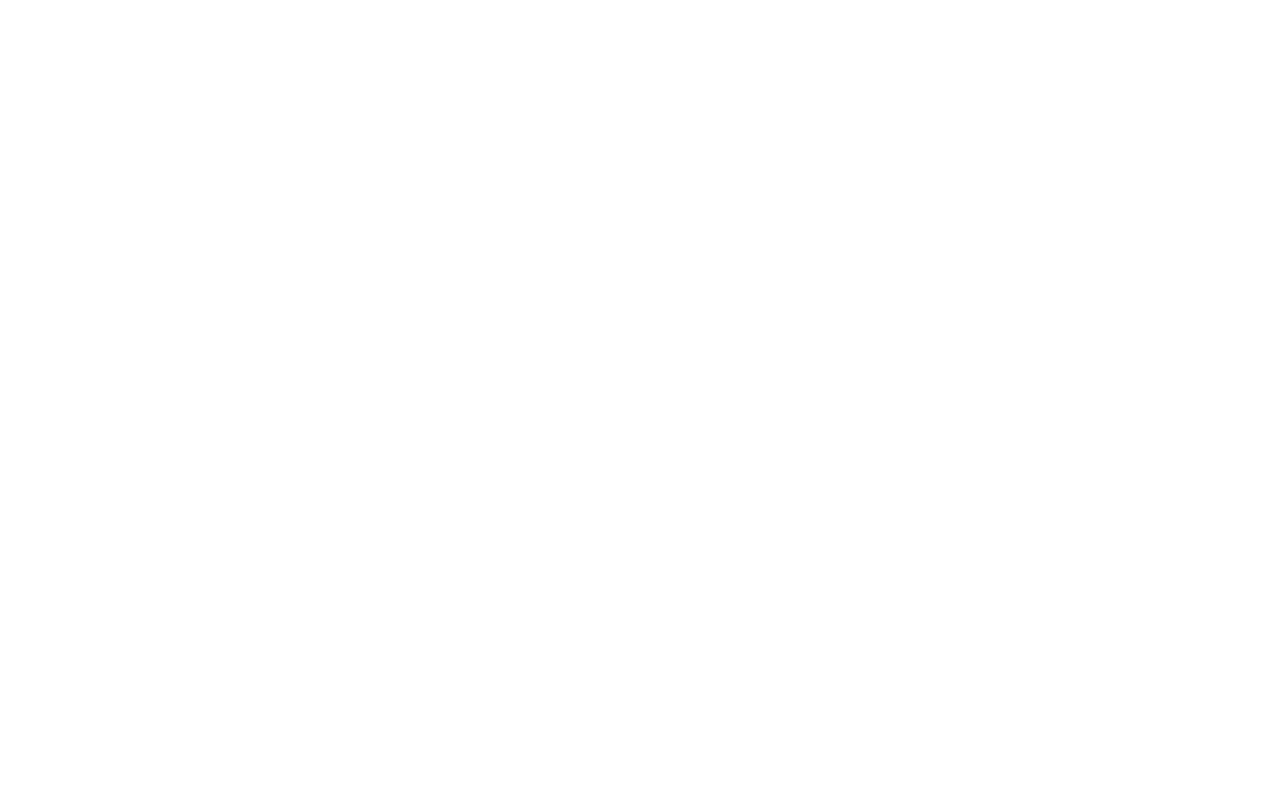
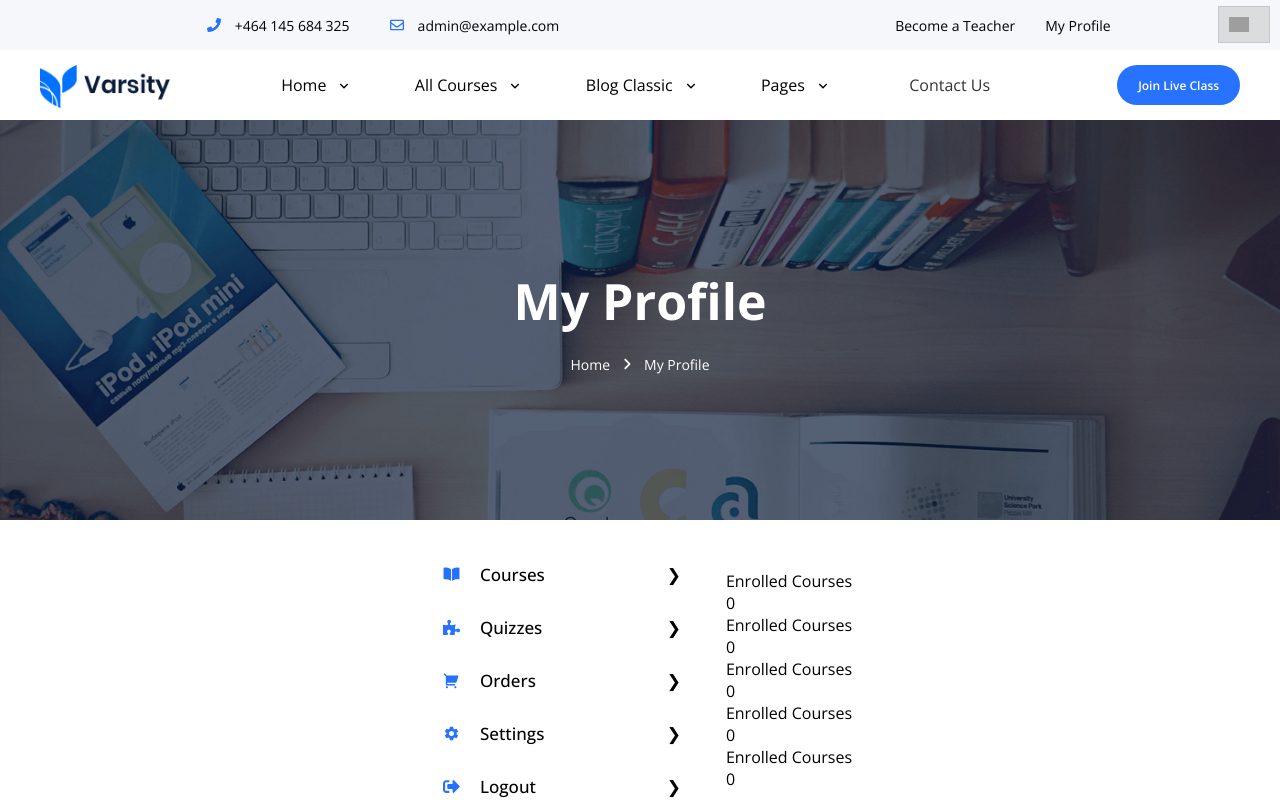
Before and after one commit to mlalayev/FinalProjectEVOCoding, a React (Vite) app: page /myprofile in a window 1280 px wide. Before the commit this address had no page. Shown: the top 800 px of the page. Built offline with nearby package versions, Linux system fonts and the light colour scheme; grey boxes are pictures that could not be loaded.

Commit message:
Salamlar

```diff
--- a/src/App.jsx
+++ b/src/App.jsx
@@ -18,6 +18,7 @@
 import PageLeftSideBar from './Components/Pages/PageLeftSideBar/PageLeftSideBar.jsx';
 import PageRightSideBar from './Components/Pages/PageRightSideBar/PageRightSideBar.jsx';
 import BecomeTeacher from './Components/BecomeaTeacher/BecomeTeacher.jsx';
+import MyProfile from './Components/MyProfile/MyProfile.jsx';
 
 
 function App() {
@@ -123,6 +124,13 @@
               <Footer/>
             </>
           } />
+            <Route path='/myprofile' element={
+            <>
+              <Header/>
+              <MyProfile/>
+              <Footer/>
+            </>
+          } />
         </Routes>
       </I18nextProvider>
     </Router>
--- a/src/Components/BecomeaTeacher/BecomeTwoSection/BecomeTwoSection.css
+++ b/src/Components/BecomeaTeacher/BecomeTwoSection/BecomeTwoSection.css
@@ -27,13 +27,12 @@
     text-decoration: underline;
 }
 
-.ribbon {
+.ribbon i{
     position: absolute;
     top: 0px;
     right: 15px;
-    width: 15px;
-    height: 20px;
-    background-color: green;
+ font-size: 25px;
+ color: green;
 }
 
 
@@ -66,7 +65,7 @@
     border: 1px solid #ddd;
     border-radius: 5px;
     box-shadow: 0 0 10px rgba(0, 0, 0, 0.1);
-    width: 35vw;
+    width: 30vw;
 }
 
 h2 {
--- a/src/Components/BecomeaTeacher/BecomeTwoSection/BecomeTwoSection.jsx
+++ b/src/Components/BecomeaTeacher/BecomeTwoSection/BecomeTwoSection.jsx
@@ -1,5 +1,6 @@
 import React from "react";
 import "./BecomeTwoSection.css";
+import { FaBookmark } from "react-icons/fa";
 
 const BecomeTwoSection = () => {
   return (
@@ -10,7 +11,7 @@
         <span>
           Please <a href="#">login</a> to send your request!
         </span>
-        <div className="ribbon" />
+       <div className="ribbon"><i><FaBookmark /></i></div>
       </div>
       </div>
 
--- a/src/Components/Common/Header/Header-NonStickyPart/NotStickyHeader.jsx
+++ b/src/Components/Common/Header/Header-NonStickyPart/NotStickyHeader.jsx
@@ -15,8 +15,8 @@
                 <a href="" className='header-a-tag'><FaRegEnvelope color='#2772FF' /> admin@example.com</a>
             </div>
             <div className="header-upper-down">
-                <a href="becomeateacher" className='header-a-tag margin-top'>{t('header.becomeateacher')}</a>
-                <a href="" className='header-a-tag margin-top'>{t('header.myprofile')}</a>
+                <a href="./becomeateacher" className='header-a-tag margin-top'>{t('header.becomeateacher')}</a>
+                <a href="./myprofile" className='header-a-tag margin-top'>{t('header.myprofile')}</a>
             </div>
         </div>
     )
--- /dev/null
+++ b/src/Components/MyProfile/MyProfile.jsx
@@ -0,0 +1,15 @@
+import React from 'react'
+import './MyProfile.css'
+import MyProfileOneSection from './MyProfileOneSection/MyProfileOneSection';
+import MyProfileTwoSection from './MyProfileTwoSection/MyProfileTwoSection';
+
+const MyProfile = () => {
+  return (
+    <>
+    <MyProfileOneSection/>
+    <MyProfileTwoSection/>
+    </>
+  )
+}
+
+export default MyProfile;
--- /dev/null
+++ b/src/Components/MyProfile/MyProfileOneSection/MyProfileOneSection.css
@@ -0,0 +1,50 @@
+* {
+    margin: 0;
+    padding: 0;
+    box-sizing: border-box;
+    font-family: var(--Open-font-family);
+  }
+
+  .PagesBackground {
+    background-image: url(../../../assets/Pages/PagesBackImg.png);
+    background-repeat: no-repeat;
+    background-size: cover;
+    height: 50vh;
+    /* background-attachment: fixed; */
+  }
+
+  .BackgorundText {
+    display: flex;
+    flex-direction: column;
+    align-items: center;
+    justify-content: center;
+    height: 100%;
+  }
+
+  .BackgorundText .UpText h2 {
+    font-size: 50px;
+    font-weight: 700;
+    color: var(--white-color);
+  }
+
+  .DownText {
+    display: flex;
+    align-items: center;
+    font-size: var(--14-px);
+    gap: var(--10-px);
+    color: var(--white-color);
+  }
+
+  .DownText a {
+    text-decoration: none;
+    color: var(--white-color);
+  }
+
+  @media only screen and (max-width: 767px) {
+    .PagesBackground {
+      height: 40vh;
+    }
+    .BackgorundText .UpText h2{
+      font-size: 25px;
+    }
+  }
--- /dev/null
+++ b/src/Components/MyProfile/MyProfileOneSection/MyProfileOneSection.jsx
@@ -0,0 +1,22 @@
+import React from 'react'
+import './MyProfileOneSection.css'
+import { FaAngleRight } from "react-icons/fa6";
+
+const MyProfileOneSection = () => {
+  return (
+    <div className="PagesBackground">
+    <div className="BackgorundText">
+  <div className="UpText">
+    <h2>My Profile</h2>
+  </div>
+  <div className="DownText">
+    <a href="/">Home</a>
+   <FaAngleRight />
+    <span>My Profile</span>
+  </div>
+  </div>
+</div>
+  )
+}
+
+export default MyProfileOneSection;
--- /dev/null
+++ b/src/Components/MyProfile/MyProfileTwoSection/MyProfileTwoSection.css
@@ -0,0 +1,60 @@
+*{
+    margin: 0;
+    padding: 0;
+    box-sizing: border-box;
+}
+.MyProfileTwoSectionontainer{
+    display: flex;
+    align-items: center;
+    justify-content: center;
+    gap: 30px;
+    height: 40vh;
+}
+.MyProfileTwoSectionLeftSide ul{
+    list-style: none;
+}
+
+.MyProfileTwoSectionLeftSide ul li{
+    font-size: 17px;
+    text-align: center;
+    display: flex;
+    width: 268px;
+    height: 53px;
+    padding: 15px;
+    box-sizing: border-box;
+    font-weight: 500;
+    transition: 0.5s;
+
+}
+.MyProfileTwoSectionLeftSide ul a {
+    background-color: white;
+    text-decoration: none;
+    color: black;
+}
+
+.MyProfileTwoSectionLeftSide ul a.active {
+    background-color: gray;
+}
+.MyProfileTwoSectionLeftSide ul li::after{
+    content: '❯';
+    display: flex;
+    align-items: center;
+    justify-content: flex-end;
+    width: 100%;
+}
+
+.MyProfileTwoSectionLeftSide ul li span{
+    margin-right: 20px;
+    display: flex;
+    align-items: center;
+    color: #2572ff;
+    transition: 0.5s;
+}
+.MyProfileTwoSectionLeftSide ul li:hover{
+    background-color: #2572ff;
+    color: white;
+    cursor: pointer;
+}
+.MyProfileTwoSectionLeftSide ul li:hover span{
+    color: white;
+}
--- /dev/null
+++ b/src/Components/MyProfile/MyProfileTwoSection/MyProfileTwoSection.jsx
@@ -0,0 +1,52 @@
+import React from 'react'
+import './MyProfileTwoSection.css'
+import { IoBook } from "react-icons/io5";
+import { FaPuzzlePiece } from "react-icons/fa";
+import { RiShoppingCart2Fill } from "react-icons/ri";
+import { MdSettings } from "react-icons/md";
+import { FaSignOutAlt } from "react-icons/fa";
+import { IoIosArrowForward } from "react-icons/io";
+
+const MyProfileTwoSection = () => {
+  return (
+    <div className="MyProfileTwoSectionontainer">
+       <div className="MyProfileTwoSectionLeftSide">
+    <ul>
+        <a href="#" className="active"><li><span><IoBook /></span>Courses </li></a>
+        <a href="#"><li><span><FaPuzzlePiece /></span>Quizzes </li></a>
+        <a href="#"><li><span><RiShoppingCart2Fill /> </span>Orders </li></a>
+        <a href="#"><li><span><MdSettings /></span>Settings</li></a>
+        <a href="/"><li><span><FaSignOutAlt /></span>Logout</li></a>
+    </ul>
+</div>
+        <div className="MyProfileTwoSectionLeftSide">
+                <div className="MyProfileTwoSectionLeftSideTopPart">
+                    <div className="StatisticBox">
+                        <p>Enrolled Courses</p>
+                        <span>0</span>
+                    </div>
+                    <div className="StatisticBox">
+                        <p>Enrolled Courses</p>
+                        <span>0</span>
+                    </div>
+                    <div className="StatisticBox">
+                        <p>Enrolled Courses</p>
+                        <span>0</span>
+                    </div>
+                </div>
+                <div className="MyProfileTwoSectionLeftSideBottomPart">
+                <div className="StatisticBox">
+                        <p>Enrolled Courses</p>
+                        <span>0</span>
+                    </div>
+                    <div className="StatisticBox">
+                        <p>Enrolled Courses</p>
+                        <span>0</span>
+                    </div>
+                </div>
+        </div>
+    </div>
+  )
+}
+
+export default MyProfileTwoSection
```
Also changed, not shown: src/Components/MyProfile/MyProfile.css (added).
